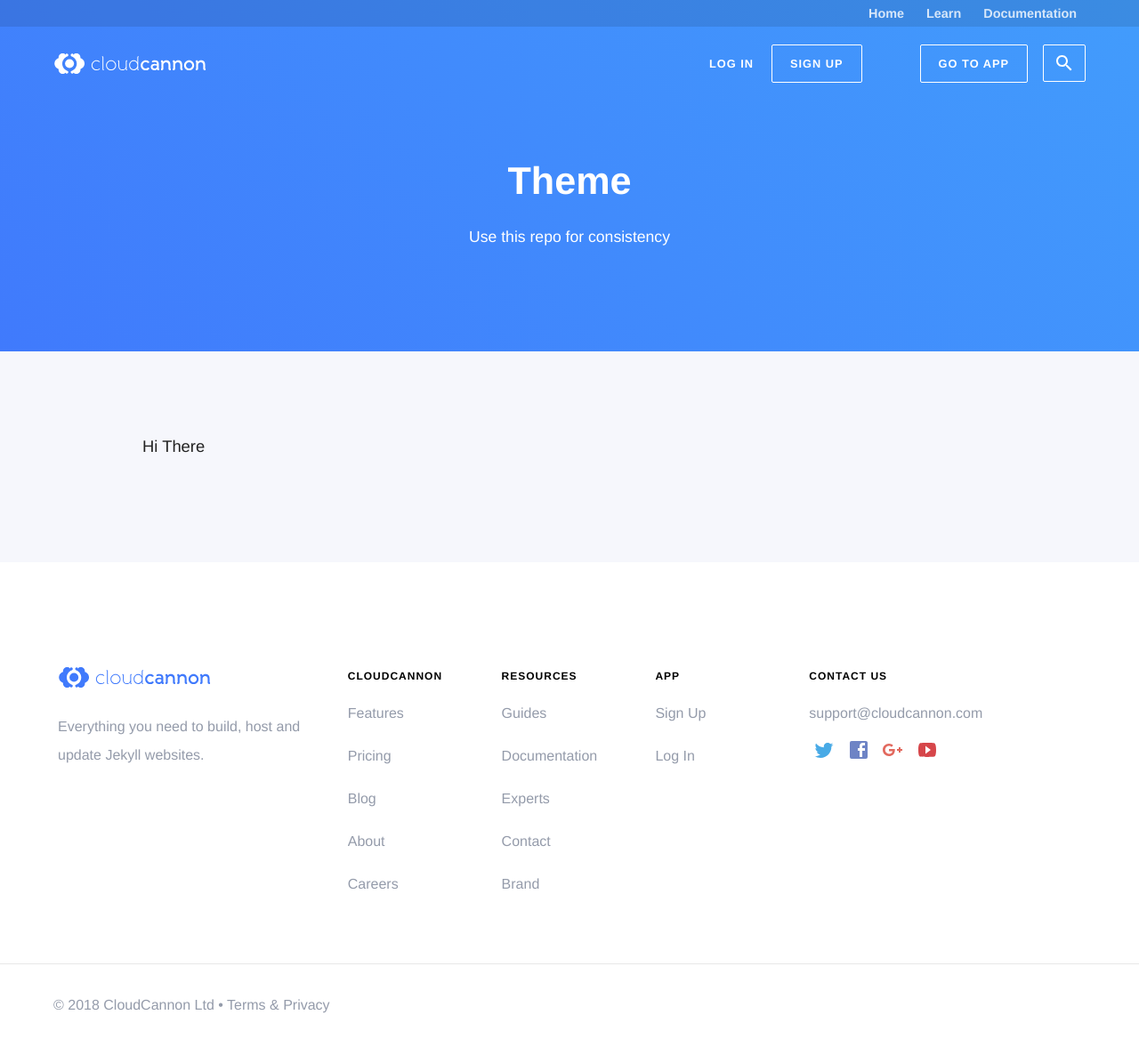
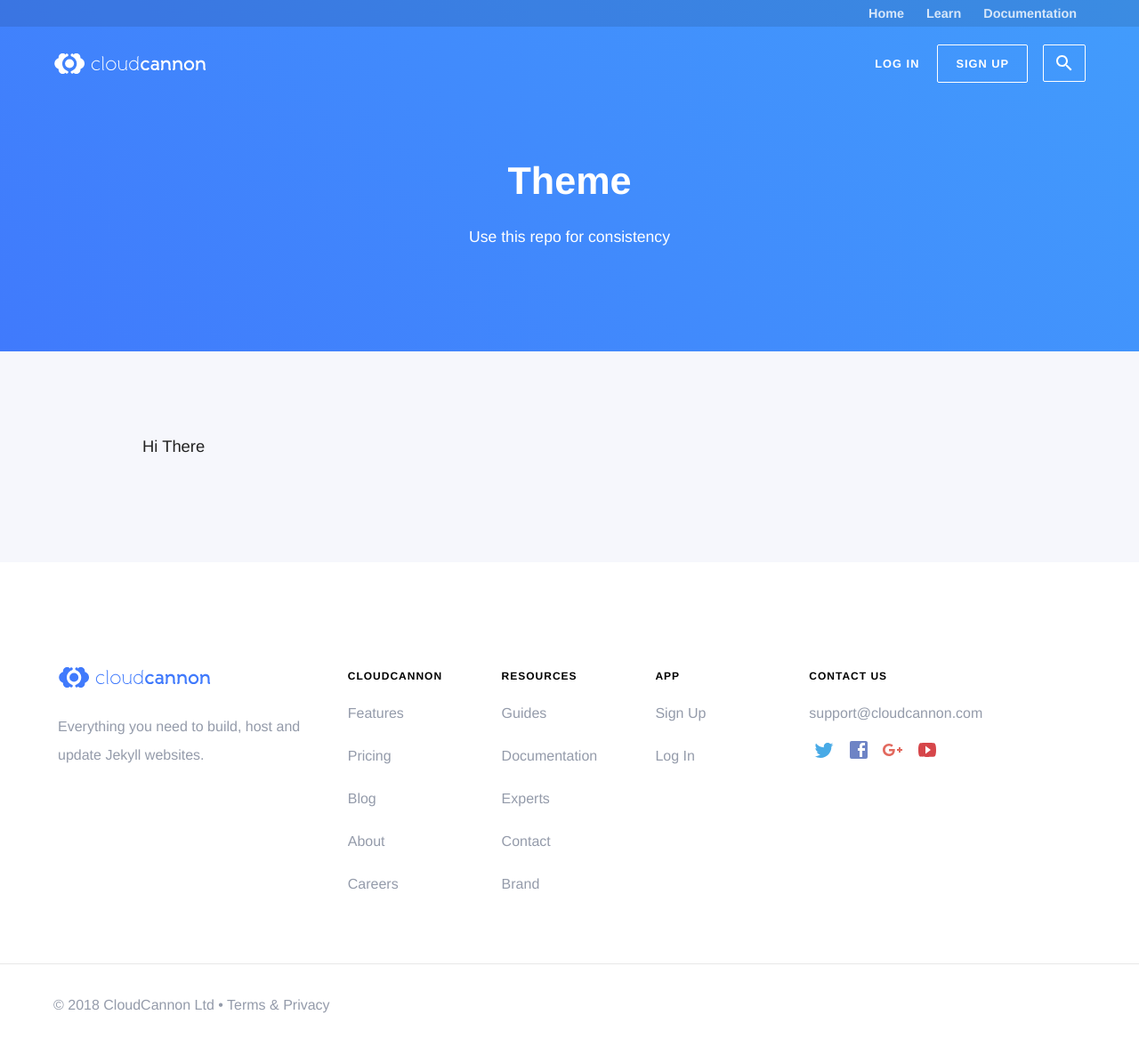
Before and after one commit to CloudCannon/jekyll-theme-cloudcannon, a Jekyll site: the page built from index.html, in a window 1280 px wide. Shown: the whole page at 89% size. Built offline with Jekyll 4.4.1, drawn with Linux system fonts in a browser that asks for light colours; some web fonts are replaced.

Commit message:
Fix overzealous selectors fix

```diff
--- a/_sass/_layout.scss
+++ b/_sass/_layout.scss
@@ -151,6 +151,7 @@
 	}
 }
 
+.user-signed-in .hide-on-signed-in,
 .show-on-signed-in {
 	display: none;
 }
@@ -159,7 +160,3 @@
 .user-signed-in .show-on-signed-in {
 	display: flex;
 }
-
-.user-signed-in .hide-on-signed-in {
-	display: none !important;
-}
--- a/_sass/_navigation.scss
+++ b/_sass/_navigation.scss
@@ -279,6 +279,17 @@
 			}
 		}
 
+		body:not(.user-signed-in) & > .right.show-on-signed-in,
+		.user-signed-in & > .right.hide-on-signed-in {
+			display: none;
+		}
+
+		body:not(.user-signed-in) & > .right.hide-on-signed-in,
+		.user-signed-in & > .right.show-on-signed-in {
+			display: flex;
+		}
+
+
 		.main {
 			margin-top: 0;
 			flex: 1;
```
